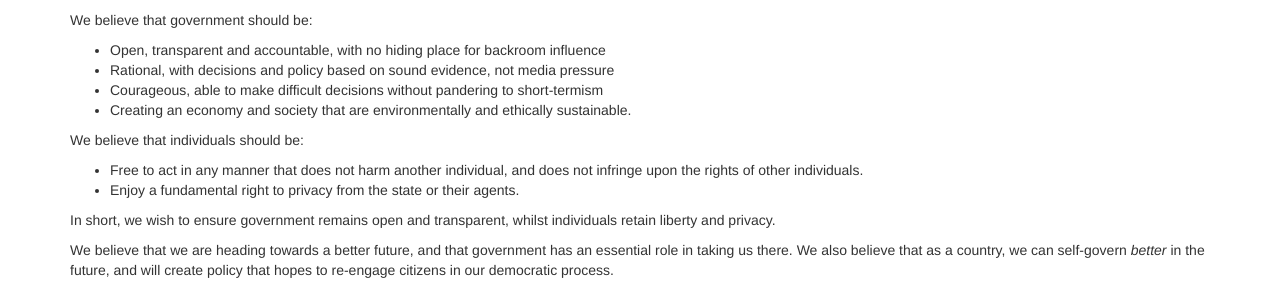
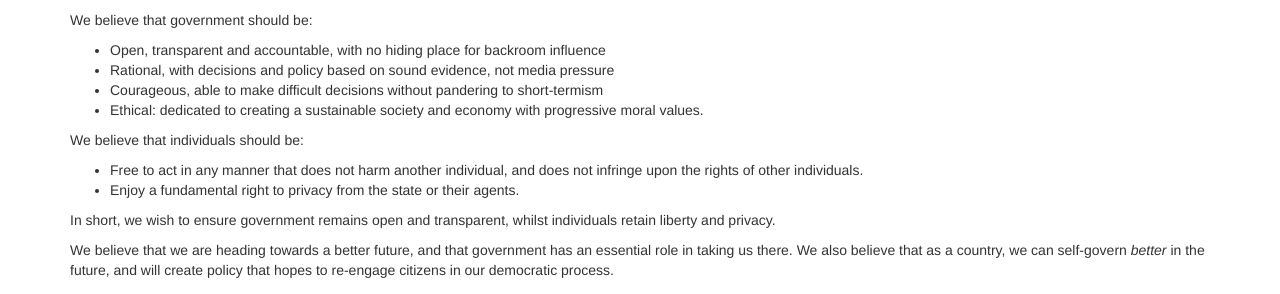
Before and after one commit to openpolitics/manifesto, a Jekyll site: the page built from manifesto/index.md, in a window 1280 px wide and 938 px high. Shown: the part 193-487 px from the top of the window. Built offline with Jekyll 4.4.1, drawn with Linux system fonts in a browser that asks for light colours; nearby versions of some CDN libraries; library files that are not in the unit come from our copies.

Commit message:
Update index.md
Made changes as suggested.

```diff
--- a/manifesto/index.md
+++ b/manifesto/index.md
@@ -14,7 +14,7 @@ We believe that government should be:
 * Open, transparent and accountable, with no hiding place for backroom influence
 * Rational, with decisions and policy based on sound evidence, not media pressure
 * Courageous, able to make difficult decisions without pandering to short-termism
-* Creating an economy and society that are environmentally and ethically sustainable.
+* Ethical: dedicated to creating a sustainable society and economy with progressive moral values.
 
 We believe that individuals should be:
 
```
